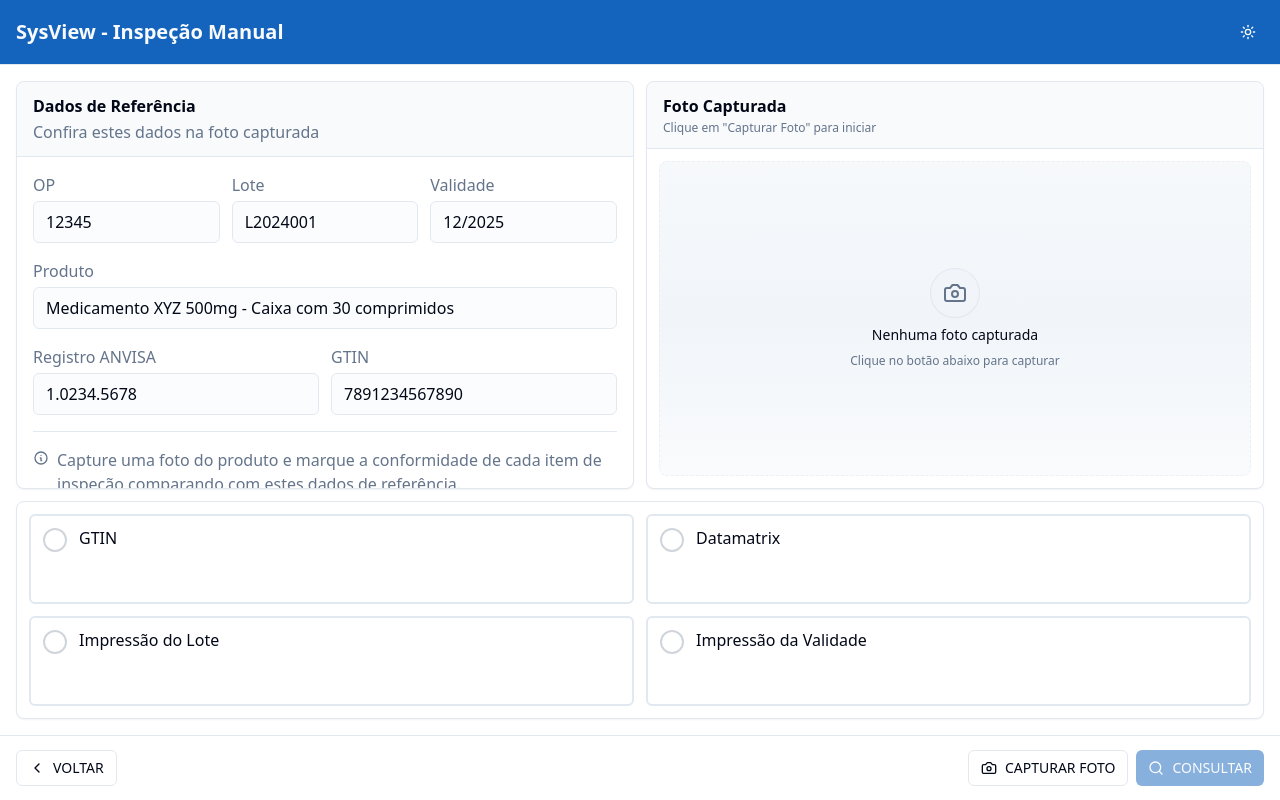
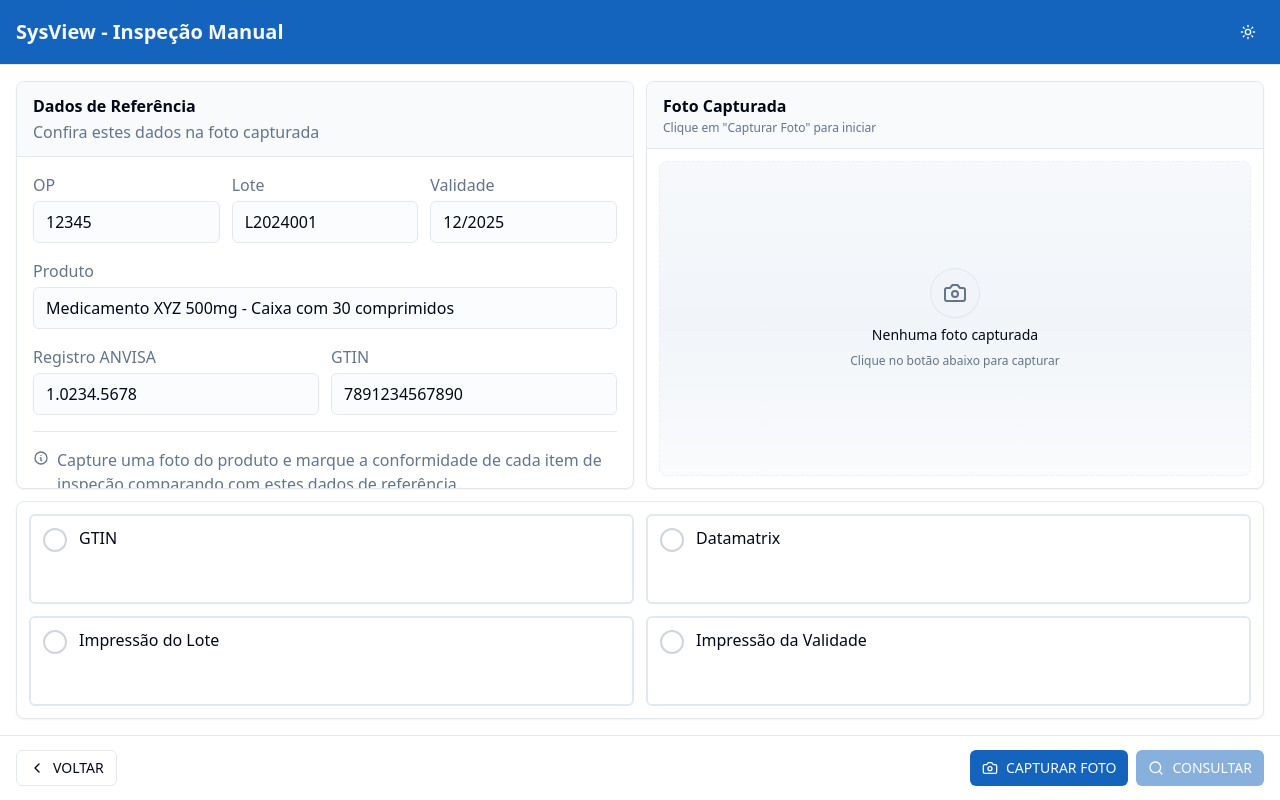
Before and after one commit to emanuelsc3s/camera-web, a React (Vite) app: page / in a window 1280 px wide. Built offline with nearby package versions, Linux system fonts and the light colour scheme.

Commit message:
Remove outline variant from button in HomePage component

```diff
--- a/src/pages/HomePage.tsx
+++ b/src/pages/HomePage.tsx
@@ -175,7 +175,6 @@ export default function HomePage() {
 
             <div className="flex items-center gap-1 sm:gap-2">
               <Button
-                variant="outline"
                 size="sm"
                 className="gap-1 sm:gap-2 text-xs sm:text-sm"
                 onClick={() => setIsModalOpen(true)}
```
